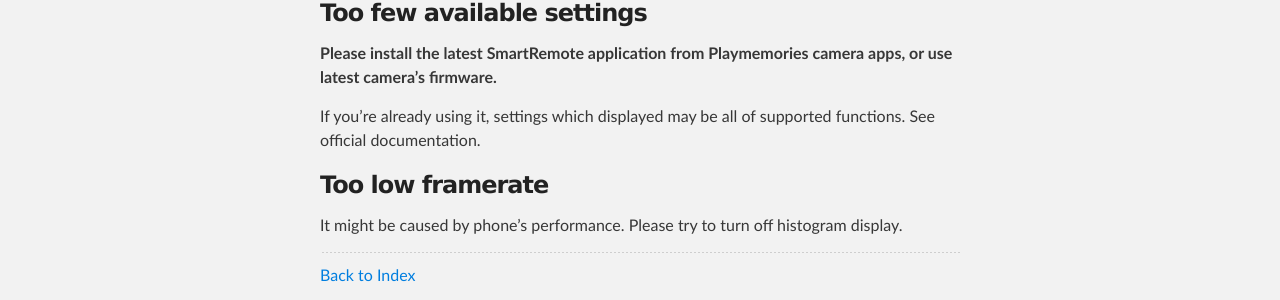
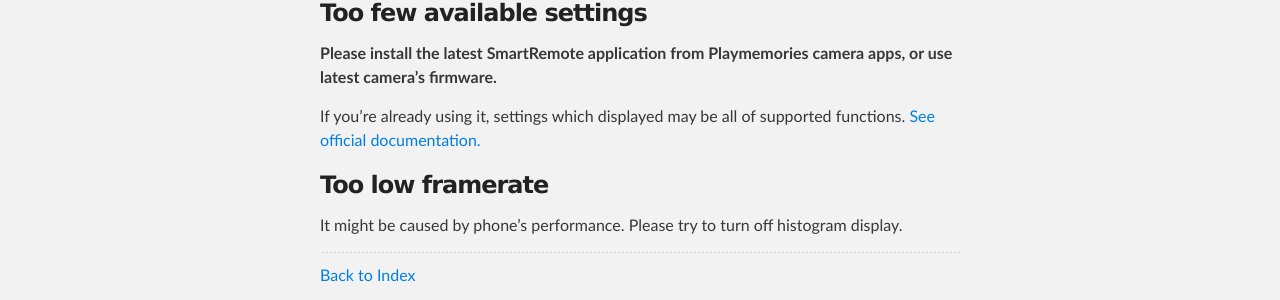
Before and after one commit to locana/locana.github.io, a Jekyll site: the page built from faq.md, in a window 1280 px wide. Shown: the part 1267-1567 px from the top of the page. Built offline with Jekyll 4.4.1, drawn with Linux system fonts in a browser that asks for light colours; some of the changed lines change nothing that is shown.

Commit message:
Add link

```diff
--- a/faq.md
+++ b/faq.md
@@ -36,7 +36,7 @@
 ### Too few available settings
 **Please install the latest SmartRemote application from Playmemories camera apps, or use latest camera's firmware.**
 
-If you're already using it, settings which displayed may be all of supported functions. See official documentation.
+If you're already using it, settings which displayed may be all of supported functions. [See official documentation.](https://developer.sony.com/develop/cameras/)
 
 ### Too low framerate
 It might be caused by phone's performance. Please try to turn off histogram display.
```
Also changed, not shown: 1 other file.
